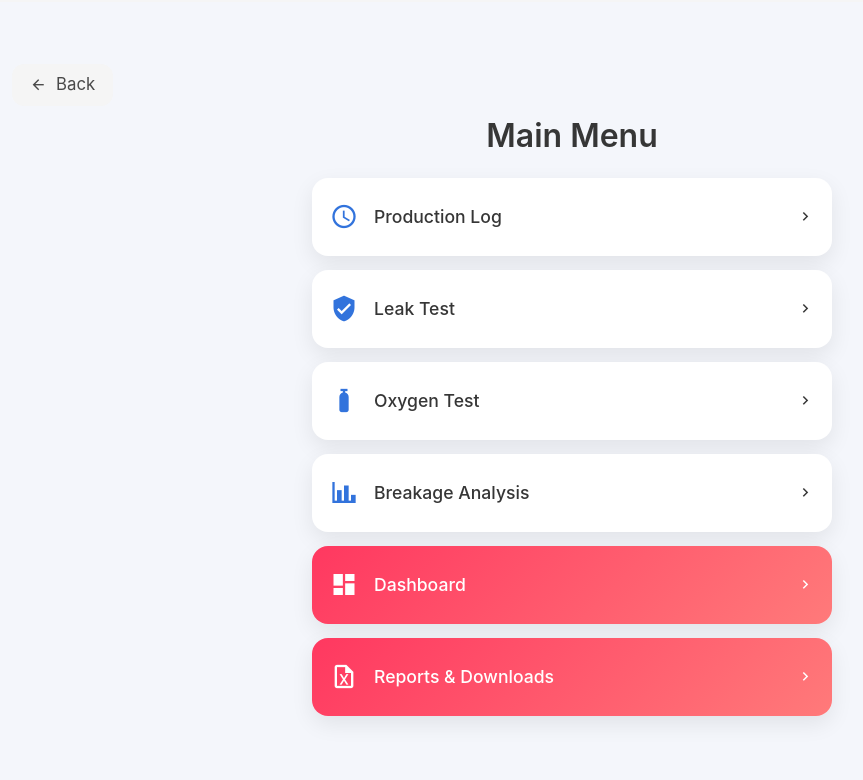
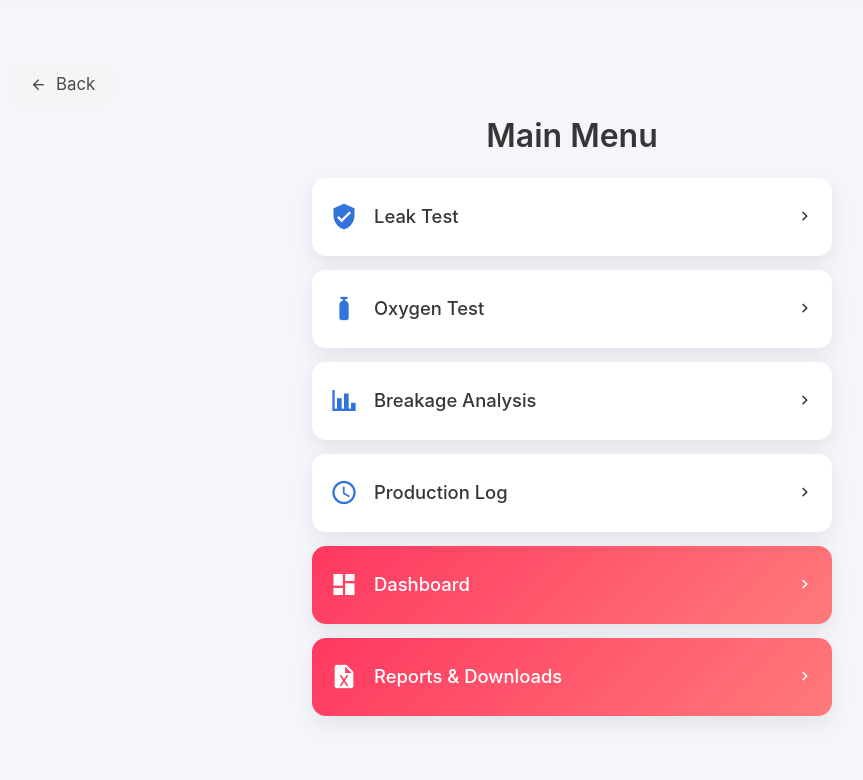
Before and after one commit to KingKai31/beyond_snack_portal, a Flask app: template templates/index.html in a window 1280 px wide. Shown: the part 82-862 px from the top of the page, without its empty margins (68-931 px from the left). Run offline with Flask 3, Linux system fonts and the light colour scheme; the template is opened without the code that fills it, so the values that code supplies are empty; the visitor is signed in with stand-in values (Sample User, id 1); some libraries are stand-ins or nearby versions.

Commit message:
Update index.html

```diff
--- a/templates/index.html
+++ b/templates/index.html
@@ -16,9 +16,9 @@
     gap: 16px;
     padding: 18px;
     background: #ffffff;
-    border-radius: 16px;
+    border-radius: 14px;
     box-shadow: 0 8px 22px rgba(0,0,0,0.08);
-    font-size: 1.1rem;
+    font-size: 1.15rem;
     font-weight: 500;
     color: #363636;
     text-decoration: none;
@@ -37,7 +37,7 @@
     flex-grow: 1;
   }
 
-  /* MANAGER SPECIAL */
+  /* Manager highlight */
   .manager {
     background: linear-gradient(135deg, #ff3860, #ff7a7a);
     color: #ffffff;
@@ -52,53 +52,52 @@
 
 <div class="menu-grid">
 
-  <!-- LOG ENTRY (Log + Manager) -->
+  {% if session.get("role") in ["quality", "manager"] %}
+  <!-- LEAK TEST -->
+  <a href="{{ url_for('leak_page') }}" class="menu-card">
+    <span class="mdi mdi-shield-check menu-icon"></span>
+    <span class="menu-text">Leak Test</span>
+    <span class="mdi mdi-chevron-right"></span>
+  </a>
+
+  <!-- OXYGEN TEST -->
+  <a href="{{ url_for('oxygen_page') }}" class="menu-card">
+    <span class="mdi mdi-gas-cylinder menu-icon"></span>
+    <span class="menu-text">Oxygen Test</span>
+    <span class="mdi mdi-chevron-right"></span>
+  </a>
+
+  <!-- BREAKAGE -->
+  <a href="{{ url_for('breakage_page') }}" class="menu-card">
+    <span class="mdi mdi-chart-bar menu-icon"></span>
+    <span class="menu-text">Breakage Analysis</span>
+    <span class="mdi mdi-chevron-right"></span>
+  </a>
+  {% endif %}
+
   {% if session.get("role") in ["log", "manager"] %}
-  <a href="{{ url_for('log') }}" class="menu-card">
+  <!-- LOG ENTRY -->
+  <a href="{{ url_for('log_page') }}" class="menu-card">
     <span class="mdi mdi-clock-outline menu-icon"></span>
     <span class="menu-text">Production Log</span>
     <span class="mdi mdi-chevron-right"></span>
   </a>
   {% endif %}
 
-  <!-- QUALITY PAGES (QC + Manager) -->
-  {% if session.get("role") in ["quality", "manager"] %}
-
-  <a href="{{ url_for('leak_page') }}" class="menu-card">
-    <span class="mdi mdi-shield-check menu-icon"></span>
-    <span class="menu-text">Leak Test</span>
-    <span class="mdi mdi-chevron-right"></span>
-  </a>
-
-  <a href="{{ url_for('oxygen_page') }}" class="menu-card">
-    <span class="mdi mdi-gas-cylinder menu-icon"></span>
-    <span class="menu-text">Oxygen Test</span>
-    <span class="mdi mdi-chevron-right"></span>
-  </a>
-
-  <a href="{{ url_for('breakage_page') }}" class="menu-card">
-    <span class="mdi mdi-chart-bar menu-icon"></span>
-    <span class="menu-text">Breakage Analysis</span>
-    <span class="mdi mdi-chevron-right"></span>
-  </a>
-
-  {% endif %}
-
-  <!-- MANAGER ONLY -->
   {% if session.get("role") == "manager" %}
-
+  <!-- DASHBOARD -->
   <a href="{{ url_for('dashboard') }}" class="menu-card manager">
     <span class="mdi mdi-view-dashboard menu-icon"></span>
     <span class="menu-text">Dashboard</span>
     <span class="mdi mdi-chevron-right"></span>
   </a>
 
+  <!-- REPORTS -->
   <a href="{{ url_for('reports') }}" class="menu-card manager">
-    <span class="mdi mdi-file-excel-outline menu-icon"></span>
+    <span class="mdi mdi-file-excel menu-icon"></span>
     <span class="menu-text">Reports & Downloads</span>
     <span class="mdi mdi-chevron-right"></span>
   </a>
-
   {% endif %}
 
 </div>
```
